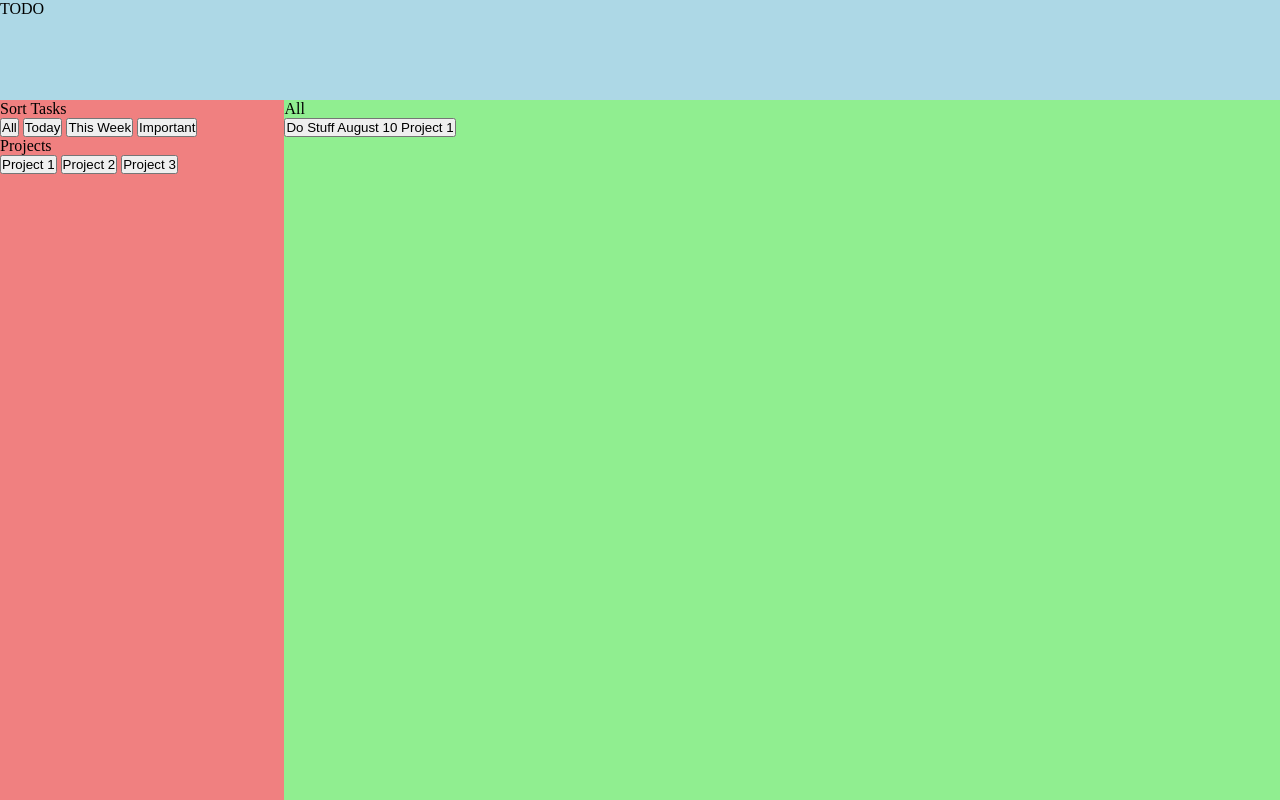
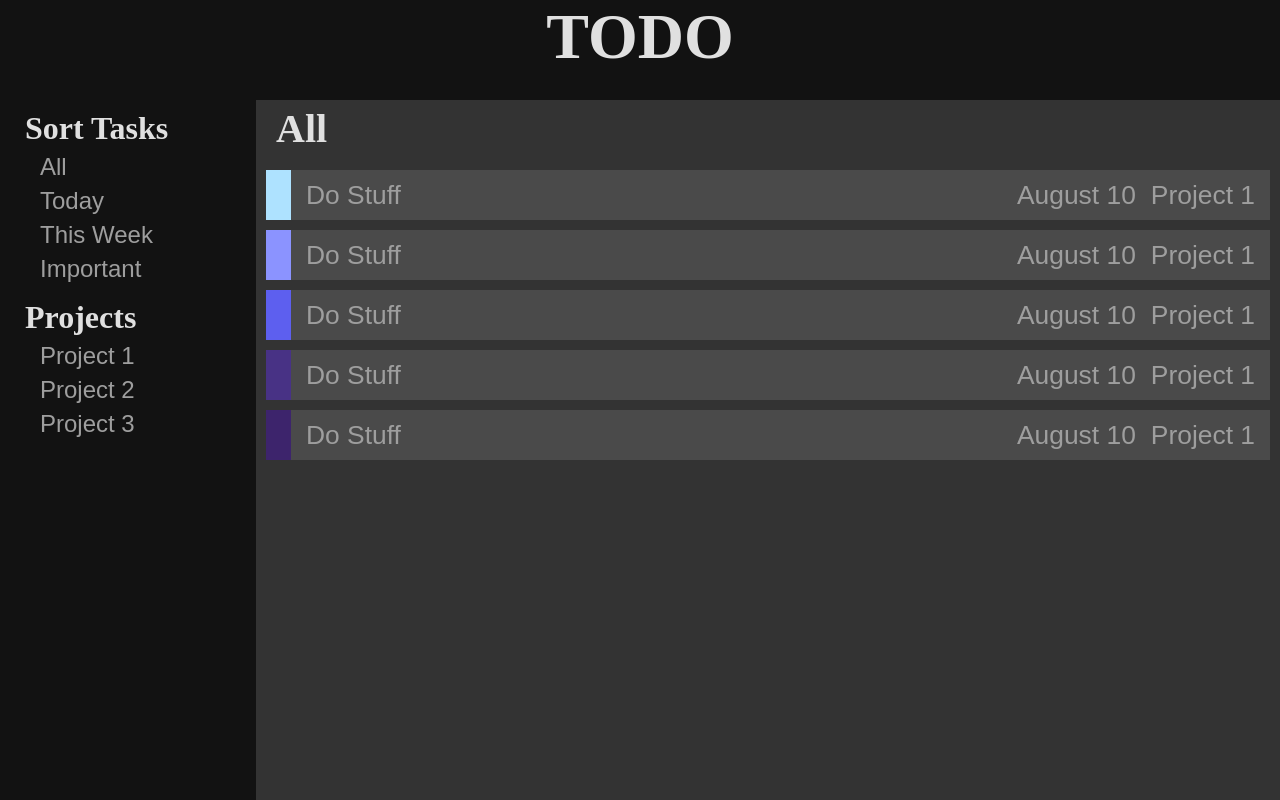
Before and after one commit to devchap8/Todo-List, a website built with webpack: page src/template.html in a window 1280 px wide. Built offline with nearby package versions, Linux system fonts and the light colour scheme.

Commit message:
start main styling

```diff
--- a/src/style.css
+++ b/src/style.css
@@ -1,26 +1,140 @@
 * {
     padding: 0;
     margin: 0;
+    box-sizing: border-box;
+}
+
+:root {
+    --deep-gray: #121212;
+    --dark-gray: #1e1e1e;
+    --charcoal: #333333;
+    --slate-gray: #4a4a4a;
+    --off-white: #e0e0e0;
+    --stone-gray: #9e9e9e;
+    /* Colors to mark importance of tasks */
+    --prio1: #aee2ff;
+    --prio2: #8b93ff;
+    --prio3: #5D5FEF;
+    --prio4: #483285;
+    --prio5: #3d246c;
 }
 
 .homepage {
     display: grid;
     grid-template-rows: 100px 1fr;
-    grid-template-columns: 1fr 3.5fr;
+    grid-template-columns: 1fr 4fr;
     height: 100vh;
 }
 
+/* Header */
+
 .homepageHeader {
-    background-color: lightblue;
+    background-color: var(--deep-gray);
+    color: var(--off-white);
     grid-column: span 2;
 }
 
-.homepageSidebar {
-    background-color: lightcoral;
-    height: 100%;
+.homepageHeaderText {
+    font-size: 4rem;
+    font-weight: bold;
+    text-align: center;
 }
 
+/* Sidebar */
+
+.homepageSidebar {
+    background-color: var(--deep-gray);
+    color: var(--off-white);
+    height: 100%;
+    padding: 10px 25px;
+    display: flex;
+    flex-direction: column;
+    gap: 6px;
+}
+
+.sidebarTitle {
+    font-size: 2rem;
+    font-weight: bold;
+}
+
+.sidebarTitle:nth-last-child(1 of .sidebarTitle) {
+    margin-top: 10px;
+}
+
+.homepageSidebar button {
+    border: none;
+    background-color: transparent;
+    font-size: 1.5rem;
+    text-align: left;
+    padding-left: 15px;
+    color: var(--stone-gray);
+}
+
+.homepageSidebar button:hover {
+    background-color: var(--slate-gray);
+    cursor: pointer;
+}
+
+/* Main task display */
+
 .homepageMain {
-    background-color: lightgreen;
+    background-color: var(--charcoal);
     min-height: 100%;
+    display: grid;
+    grid-template-rows: 60px 1fr;
 }
+
+.homepageMainTitle {
+    background-color: var(--charcoal);
+    color: var(--off-white);
+    font-size: 2.5rem;
+    font-weight: bold;
+    padding-top: 5px;
+    padding-left: 20px;
+}
+
+.taskDisplay {
+    display: flex;
+    flex-direction: column;
+    padding: 10px;
+    gap: 10px;
+}
+
+.task {
+    border: none;
+    border-left: 25px solid;
+    font-size: 1.65rem;
+    height: 50px;
+    display: flex;
+    align-items: center;
+    padding:  0 15px;
+    gap: 15px;
+    background-color: var(--slate-gray);
+    color: var(--stone-gray);
+}
+
+.task:hover {
+    cursor: pointer;
+    border: 2px solid;
+    border-left: 25px solid;
+}
+
+.taskDate {
+    margin-left: auto;
+}
+
+.prio1, .prio1:hover {
+    border-color: var(--prio1);
+}
+.prio2, .prio2:hover {
+    border-color: var(--prio2);
+}
+.prio3, .prio3:hover {
+    border-color: var(--prio3);
+}
+.prio4, .prio4:hover {
+    border-color: var(--prio4);
+}
+.prio5, .prio5:hover {
+    border-color: var(--prio5);
+}
--- a/src/template.html
+++ b/src/template.html
@@ -23,11 +23,33 @@
         </div>
         <div class="homepageMain">
             <div class="homepageMainTitle">All</div>
-            <button class="task">
-                <span class="taskTitle">Do Stuff</span>
-                <span class="taskDate">August 10</span>
-                <span class="taskProject">Project 1</span>
-            </button>
+            <div class="taskDisplay">
+                <button class="task prio1">
+                    <span class="taskTitle">Do Stuff</span>
+                    <span class="taskDate">August 10</span>
+                    <span class="taskProject">Project 1</span>
+                </button>
+                <button class="task prio2">
+                    <span class="taskTitle">Do Stuff</span>
+                    <span class="taskDate">August 10</span>
+                    <span class="taskProject">Project 1</span>
+                </button>
+                <button class="task prio3">
+                    <span class="taskTitle">Do Stuff</span>
+                    <span class="taskDate">August 10</span>
+                    <span class="taskProject">Project 1</span>
+                </button>
+                <button class="task prio4">
+                    <span class="taskTitle">Do Stuff</span>
+                    <span class="taskDate">August 10</span>
+                    <span class="taskProject">Project 1</span>
+                </button>
+                <button class="task prio5">
+                    <span class="taskTitle">Do Stuff</span>
+                    <span class="taskDate">August 10</span>
+                    <span class="taskProject">Project 1</span>
+                </button>
+            </div>
         </div>
     </div>
 </body>
```
